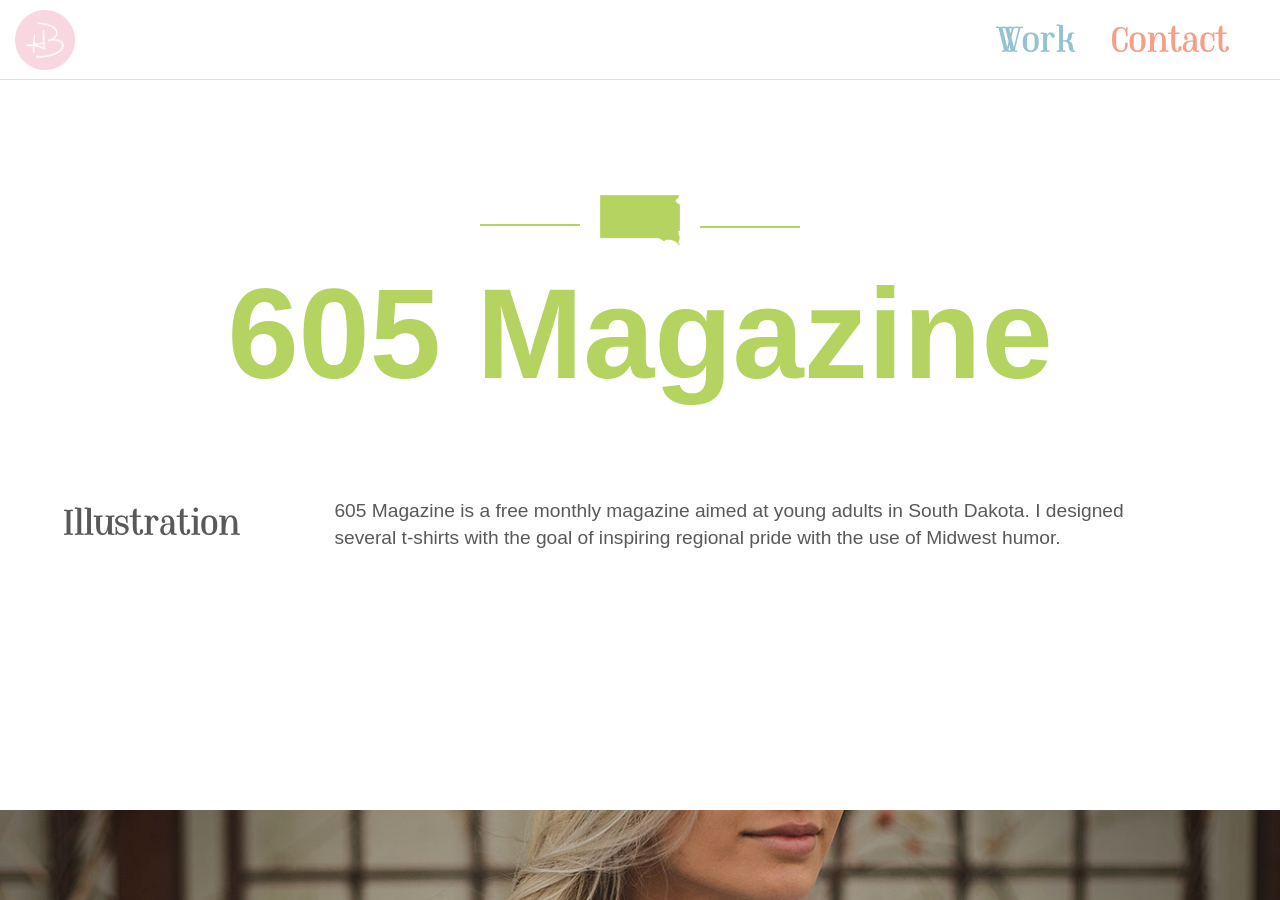
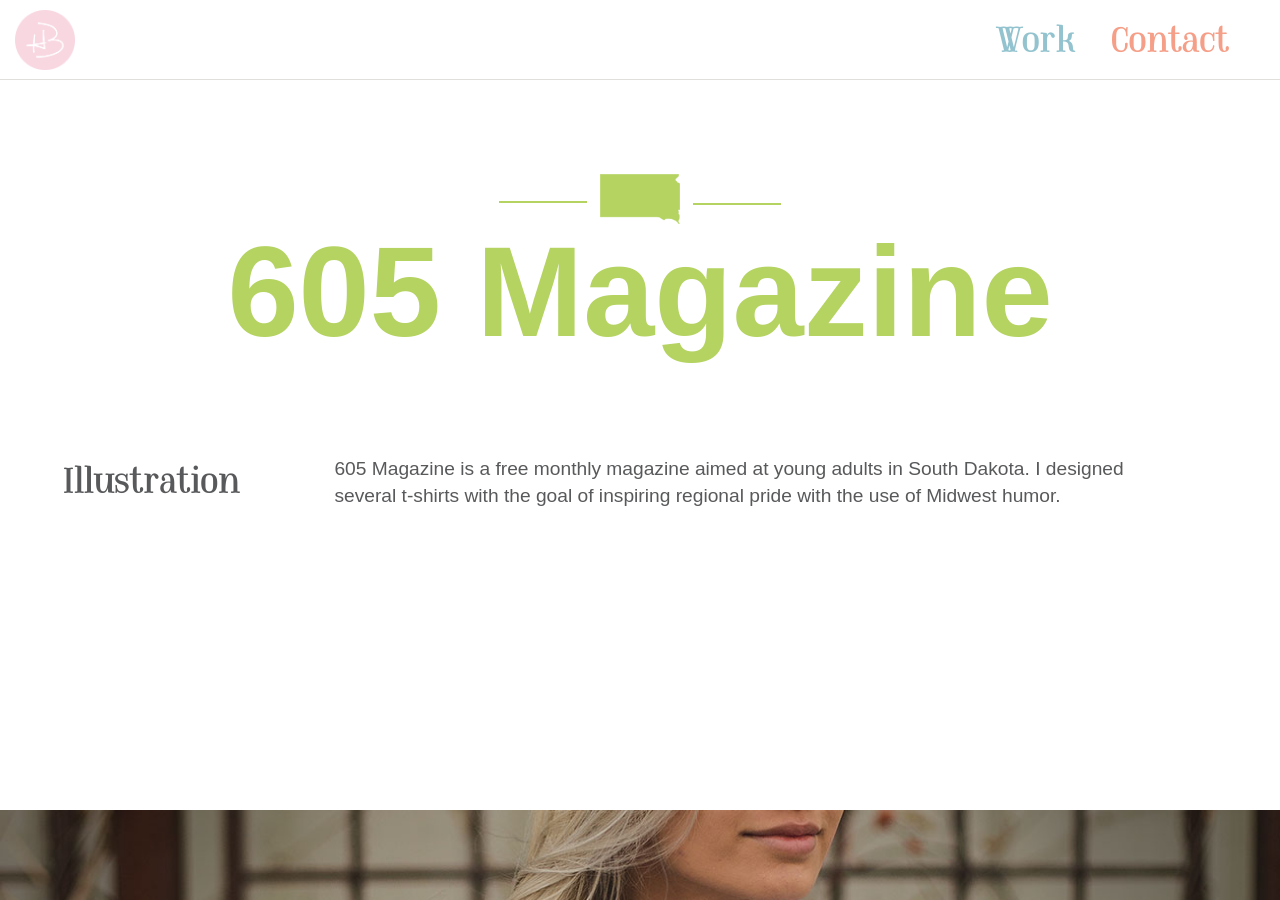
Before and after one commit to tcandens/himynameisholly.com, a Jekyll site: the page built from src/_posts/2015-01-06-605.md, in a window 1280 px wide and 900 px high. Built offline with Jekyll 4.4.1, drawn with Linux system fonts in a browser that asks for light colours; nearby versions of some CDN libraries; Markdown is read by kramdown in place of the engine named in the settings.

Commit message:
Working sprites for project icons

```diff
--- a/src/_layouts/post.html
+++ b/src/_layouts/post.html
@@ -3,7 +3,7 @@
 ---
 <header class="header post-header post-{{ page.shortcode }} scene_element scene_element--fadeUp">
   <section class="post-header-title">
-    <div class="project-logo" style="background-image:url('{{ site.url }}/assets/images/projects/{{ page.shortcode }}/icon.png')"></div>
+    <div class="project-logo sprite sprite-{{ page.shortcode }}-icon"></div>
     <h1 class="project-title f-5 heavy fittext">{{ page.title }}</h1>
   </section>
   <section class="header-copy post-header-copy grey">
--- a/src/_posts/2015-01-06-605.md
+++ b/src/_posts/2015-01-06-605.md
@@ -1,17 +1,17 @@
 ---
 layout: post
 title:  "605 Magazine"
-shortcode: "605"
+shortcode: "sixohfive"
 date:   2014-10-06 14:41:09
 duties: Illustration
 categories: etc
 description: "605 Magazine is a free monthly magazine aimed at young adults in South Dakota. I designed several t-shirts with the goal of inspiring regional pride with the use of Midwest humor."
 ---
 
-<img  src="assets/images/projects/605/1.jpg" />
-<img  src="assets/images/projects/605/2.jpg" />
-<img  src="assets/images/projects/605/3.jpg" />
-<img  src="assets/images/projects/605/4.jpg" />
-<img  src="assets/images/projects/605/5.jpg" />
-<img  src="assets/images/projects/605/6.jpg" />
-<img  src="assets/images/projects/605/7.jpg" />
+<img  src="assets/images/projects/sixohfive/1.jpg" />
+<img  src="assets/images/projects/sixohfive/2.jpg" />
+<img  src="assets/images/projects/sixohfive/3.jpg" />
+<img  src="assets/images/projects/sixohfive/4.jpg" />
+<img  src="assets/images/projects/sixohfive/5.jpg" />
+<img  src="assets/images/projects/sixohfive/6.jpg" />
+<img  src="assets/images/projects/sixohfive/7.jpg" />
--- a/src/assets/scss/style.scss
+++ b/src/assets/scss/style.scss
@@ -2,6 +2,7 @@
         'mixins',
         'reset',
         'global',
+        'sprite',
         'typography',
         'overlay',
         'navigation',
--- a/src/assets/stylesheets/style.css
+++ b/src/assets/stylesheets/style.css
@@ -58,6 +58,44 @@
 
 img {
   max-width: 100%; }
+
+.sprite {
+  background-image: url("../images/sprite.png"); }
+
+.sprite-mos-icon {
+  background-position: 0px 0px;
+  width: 86px;
+  height: 51px; }
+
+.sprite-sixohfive-icon {
+  background-position: 0px -51px;
+  width: 88px;
+  height: 58px; }
+
+.sprite-zulily-icon {
+  background-position: 0px -109px;
+  width: 68px;
+  height: 65px; }
+
+.sprite-ww-icon {
+  background-position: 0px -174px;
+  width: 58px;
+  height: 84px; }
+
+.sprite-do-icon {
+  background-position: 0px -258px;
+  width: 68px;
+  height: 85px; }
+
+.sprite-sqtm-icon {
+  background-position: 0px -343px;
+  width: 83px;
+  height: 101px; }
+
+.sprite-julep-icon {
+  background-position: 0px -444px;
+  width: 31px;
+  height: 108px; }
 
 /* Set font-family for Mount: "da-font.com/mount"; created with typesquirrel.com */
 @font-face {
@@ -826,10 +864,7 @@
 
 .project-logo {
   margin: 0 auto;
-  width: 100px;
-  height: 100px;
-  background-repeat: no-repeat;
-  background-position: 50% 50%; }
+  background-repeat: no-repeat; }
   .project-logo:before, .project-logo:after {
     content: '';
     display: block;
@@ -863,9 +898,9 @@
 .post-container img {
   width: 100%; }
 
-.post-605 .project-title {
+.post-sixohfive .project-title {
   color: #b4d361; }
-.post-605 .project-logo:before, .post-605 .project-logo:after {
+.post-sixohfive .project-logo:before, .post-sixohfive .project-logo:after {
   background-color: #b4d361; }
 
 .post-ww .project-title {
```
Also changed, not shown: gulpfile.js (+15 -2 lines), package.json (+6 -2 lines), src/assets/scss/_post.scss (+4 -4 lines), src/assets/scss/sprite.scss (added, +38 -0 lines), src/assets/images/projects/sixohfive/1.jpg (renamed from src/assets/images/projects/605/1.jpg), src/assets/images/projects/sixohfive/2.jpg (renamed from src/assets/images/projects/605/2.jpg), src/assets/images/projects/sixohfive/3.jpg (renamed from src/assets/images/projects/605/3.jpg), src/assets/images/projects/sixohfive/4.jpg (renamed from src/assets/images/projects/605/4.jpg), src/assets/images/projects/sixohfive/5.jpg (renamed from src/assets/images/projects/605/5.jpg), src/assets/images/projects/sixohfive/6.jpg (renamed from src/assets/images/projects/605/6.jpg), src/assets/images/projects/sixohfive/7.jpg (renamed from src/assets/images/projects/605/7.jpg), src/assets/images/projects/sixohfive/icon.png (renamed from src/assets/images/projects/605/icon.png), src/assets/images/projects/sixohfive/icon.svg (renamed from src/assets/images/projects/605/icon.svg), src/assets/images/sprite.png (added), 2 more files.
